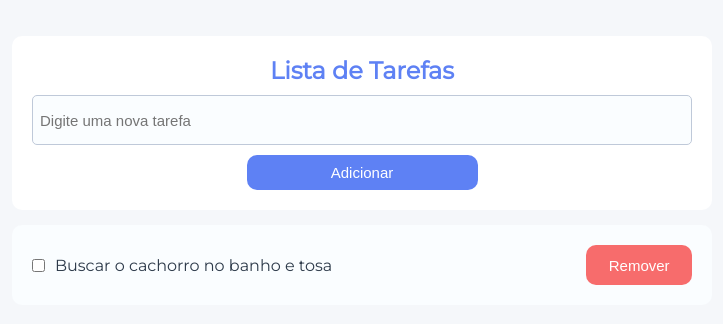
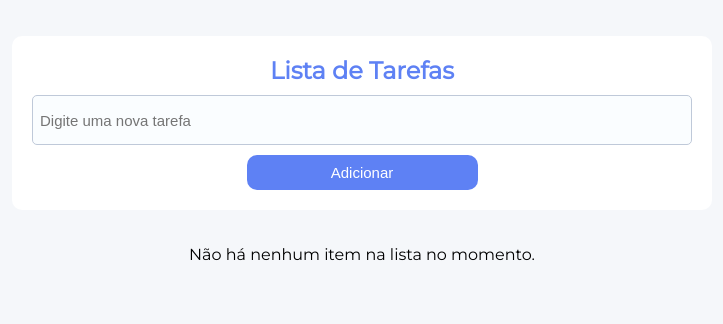
Before and after one commit to dieldev/to-do-list-frontend, a plain HTML site: page index.html in a window 1280 px wide. Shown: the part 114-438 px from the top of the page, without its empty margins (278-1001 px from the left). Drawn offline with Linux system fonts and the light colour scheme.

Commit message:
feat: Implementado a mensagem de lista vazia

```diff
--- a/index.html
+++ b/index.html
@@ -17,11 +17,7 @@
 
         <section class="conteudo__tarefas">
             <ul class="conteudo__tarefa_itens" id="lista-tarefas">
-                <li class="tarefa__item card__nova_tarefa">
-                    <input type="checkbox" class="tarefa__checkbox">
-                    <span class="tarefa__texto">Buscar o cachorro no banho e tosa</span>
-                    <button class="tarefa__botao-remover">Remover</button>
-                </li>
+                <p class="mensagem-lista-vazia">Não há nenhum item na lista no momento.</p>
             </ul>
 
         </section>
--- a/index.js
+++ b/index.js
@@ -1,9 +1,15 @@
 import { criarItemDaLista } from './scripts/criarItemDaLista.js';
+import verificarListaVazia from './scripts/verificarListaVazia.js';
 
 const inputItem = document.getElementById('input-item');
 const botaoAdicionar = document.getElementById('botao-adicionar');
+const listaDeTarefas = document.getElementById('lista-tarefas');
 
 botaoAdicionar.addEventListener('click', (evento) => {
     evento.preventDefault();
     const itemDaLista = criarItemDaLista(inputItem.value);
+    verificarListaVazia(listaDeTarefas);
+    inputItem.value = '';
 });
+
+verificarListaVazia(listaDeTarefas);
--- a/scripts/criarItemDaLista.js
+++ b/scripts/criarItemDaLista.js
@@ -1,6 +1,7 @@
 let contador = 0;
 
 export function criarItemDaLista(evento) {
+
     if (evento === "") {
         alert("Por favor, digite uma tarefa.");
         return
--- /dev/null
+++ b/scripts/verificarListaVazia.js
@@ -0,0 +1,12 @@
+const mensagemListaVazia = document.querySelector(".mensagem-lista-vazia");
+
+function verificarListaVazia(listaDeCompras) {
+    const itensDaLista = listaDeCompras.querySelectorAll("li");
+    if (itensDaLista.length === 0) {
+        mensagemListaVazia.style.display = "block";
+    } else {
+        mensagemListaVazia.style.display = "none"
+    }
+}
+
+export default verificarListaVazia;
--- a/style.css
+++ b/style.css
@@ -118,6 +118,13 @@ body {
     accent-color: #5e81f4;
 }
 
+.mensagem-lista-vazia {
+    display: block;
+    max-width: 700px;
+    margin: 20px auto;
+    text-align: center;
+}
+
 @media screen and (max-width: 768px) {
     .conteudo__card,
     .conteudo__tarefas {
```
